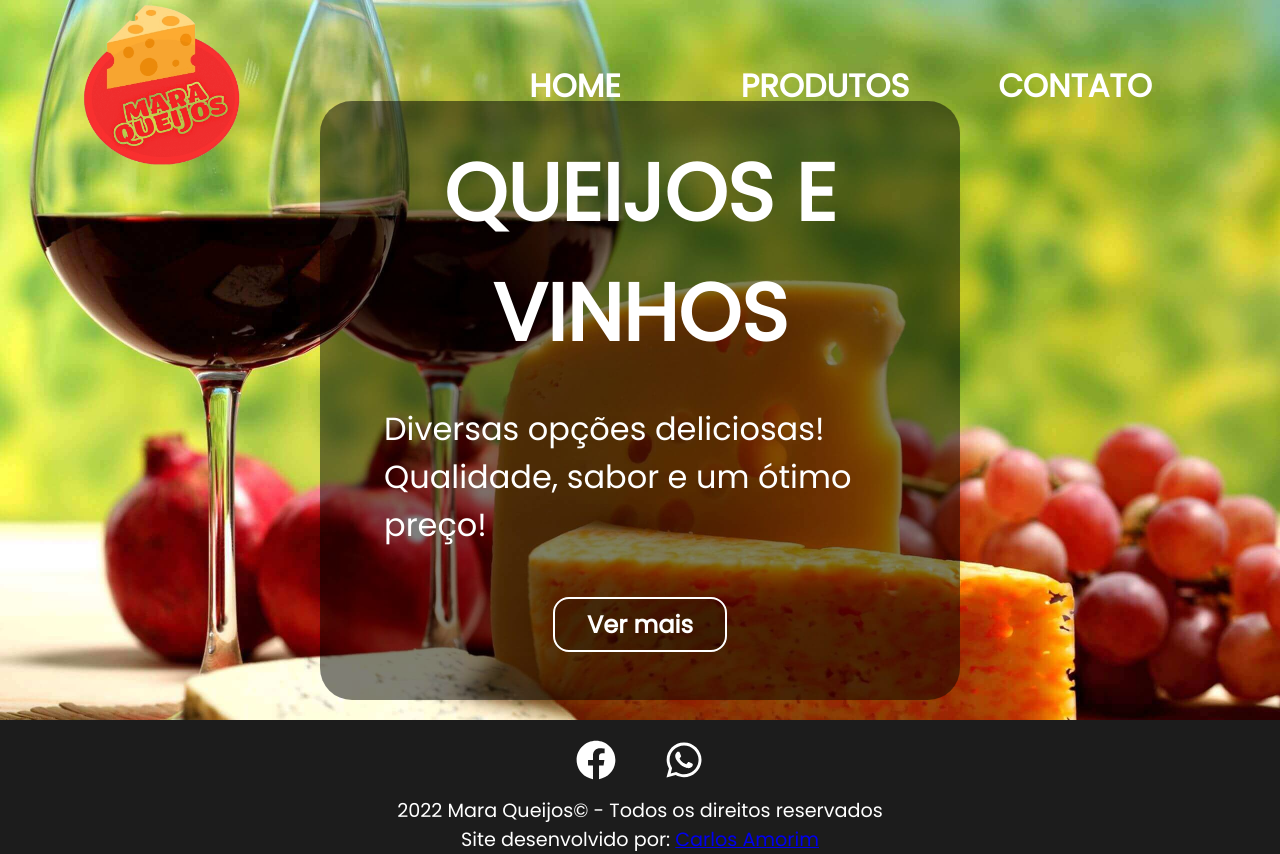
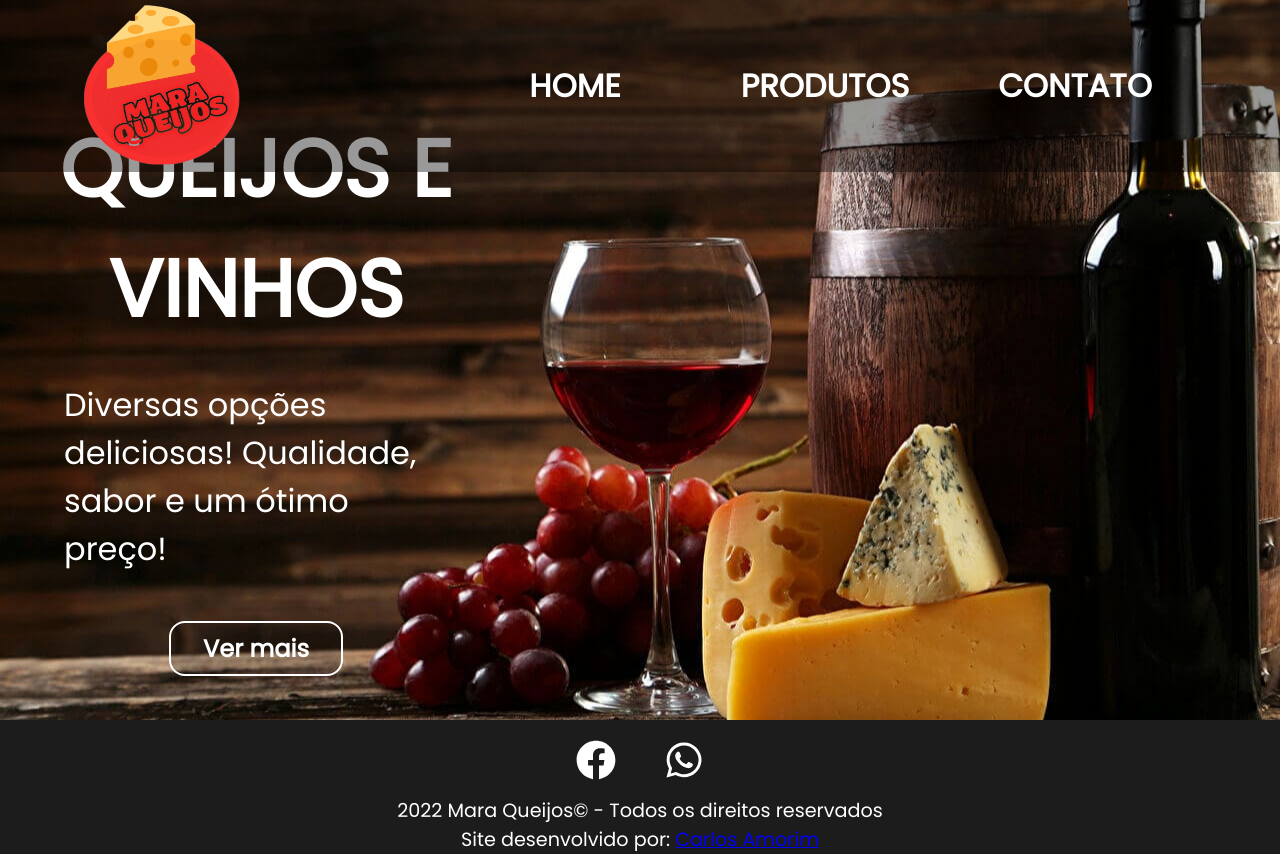
Before and after one commit to CarlosAmorim94/Mara_Queijos, a React (Create React App) app: page / in a window 1280 px wide. Built offline with nearby package versions, Linux system fonts and the light colour scheme.

Commit message:
Alterando background

```diff
--- a/src/components/header/styles.js
+++ b/src/components/header/styles.js
@@ -16,7 +16,7 @@ export const Container = styled.nav`
   padding: 0 5rem;
   align-items: center;
   justify-content: space-between;
-  background-color: rgba(255, 255, 255 0.4);
+  background-color: rgba(0, 0, 0, 0.4);
 
 
   img {
--- a/src/pages/contact/style.js
+++ b/src/pages/contact/style.js
@@ -1,8 +1,7 @@
 import styled from "styled-components";
-import backgroundImg from "../../img/background.jpg"
 
 export const Container = styled.section`
-  background-image: url(${backgroundImg}) ;
+  background-image: var(--background);
   background-color: #cccccc; /* Used if the image is unavailable */
   height: 90vh;
   width: 100vw;
@@ -15,18 +14,17 @@ export const Container = styled.section`
     width: 100vw;
     height: 100vh;
     display: flex;
-    justify-content: center;
+    justify-content: flex-start;
     align-items: center;
 
     .card {
+      width: 40vw;
       display: flex;
       justify-content: center;
       align-items: center;
       flex-direction: column;
-      margin: 1rem;
-      padding: 2rem;
-      background-color: rgba(0,0,0, 0.5);
-      border-radius: 2rem;
+      margin: 12vh 1vw;
+      padding: 1rem;
 
       h1 {
         font-size: 2.5rem;
@@ -45,12 +43,12 @@ export const Container = styled.section`
           flex-direction: column;
           justify-content: center;
           align-items: center;
-          width: 20rem;
-          height: 20rem;
+          width: 50%;
+          height: auto;
 
           img {
-            width: 15rem;
-            height: 15rem;
+            width: 80%;
+            height: 80%;
           }
         }
       }
--- a/src/pages/home/styles.js
+++ b/src/pages/home/styles.js
@@ -1,9 +1,8 @@
 import styled from "styled-components";
-import backgroundImg from "../../img/background.jpg"
 
 export const Container = styled.main`
 
-  background-image: url(${backgroundImg}) ;
+  background-image: var(--background);
   background-color: #cccccc; /* Used if the image is unavailable */
   height: 90vh;
   width: 100vw;
@@ -15,7 +14,7 @@ export const Container = styled.main`
     width: 100vw;
     height: 100vh;
     display: flex;
-    justify-content: center;
+    justify-content: flex-start;
     align-items: center;
 
     .center-card {
@@ -24,9 +23,8 @@ export const Container = styled.main`
       align-items: center;
       flex-direction: column;
       padding: 2rem;
-      background-color: rgba(0,0,0, 0.5);
       border-radius: 2rem;
-      width: 50vw;
+      width: 40vw;
       height: auto;
 
 
--- a/src/pages/product/style.js
+++ b/src/pages/product/style.js
@@ -1,9 +1,8 @@
 import styled from "styled-components";
-import backgroundImg from "../../img/background.jpg"
 
 export const Container = styled.main`
 
-  background-image: url(${backgroundImg}) ;
+  background-image: var(--background);
   background-color: #cccccc; /* Used if the image is unavailable */
   height: 90vh;
   width: 100vw;
--- a/src/styles.js
+++ b/src/styles.js
@@ -1,10 +1,13 @@
 import { createGlobalStyle } from 'styled-components'
+import background from "./img/background.jpg"
+
 
 export const GlobalStyle = createGlobalStyle`
     :root {
         --gray-500: #4f4f4f;
         --gray-800: #1c1c1c;
         --white: #fff;
+        --background: url(${background});
     }
     * {
         margin: 0;
```
Also changed, not shown: src/img/background.jpg.
